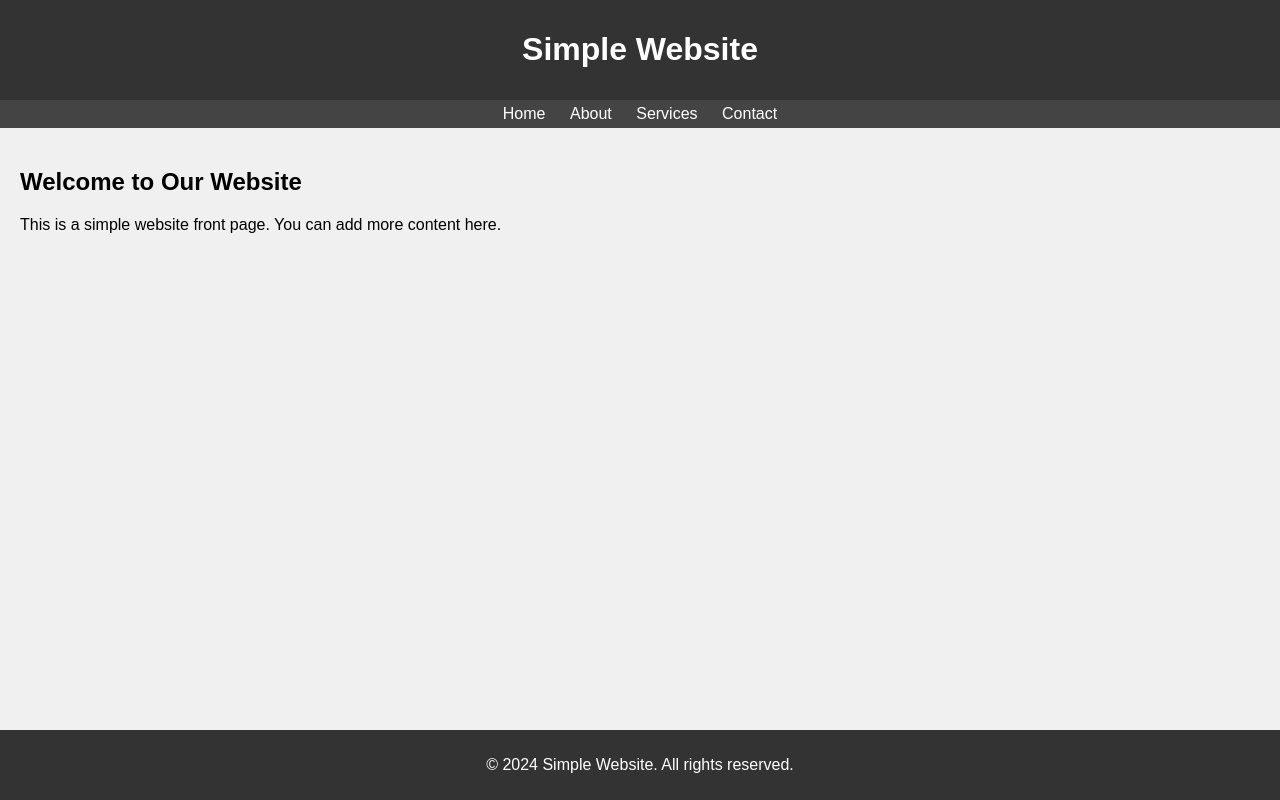
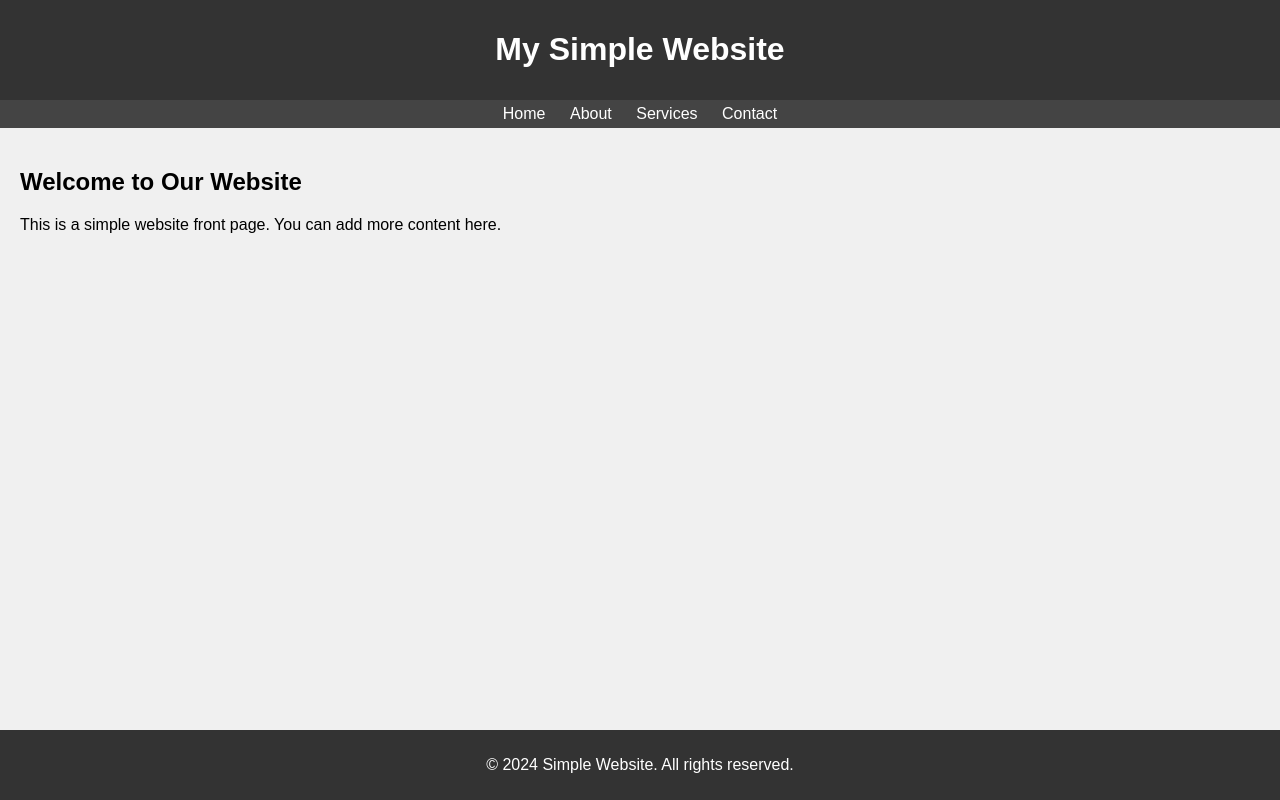
Before and after one commit to LieutenantKRISH/Krish, a plain HTML site: page index1.html in a window 1280 px wide. Drawn offline with Linux system fonts and the light colour scheme.

Commit message:
Change in the master after change in branch 1

```diff
--- a/index1.html
+++ b/index1.html
@@ -52,7 +52,7 @@
 
 <body>
     <header>
-        <h1>Simple Website</h1>
+        <h1>My Simple Website</h1>
     </header>
 
     <nav>
```
